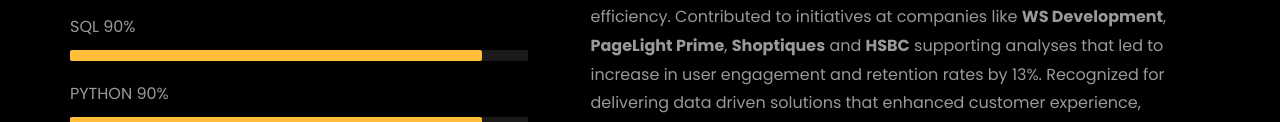
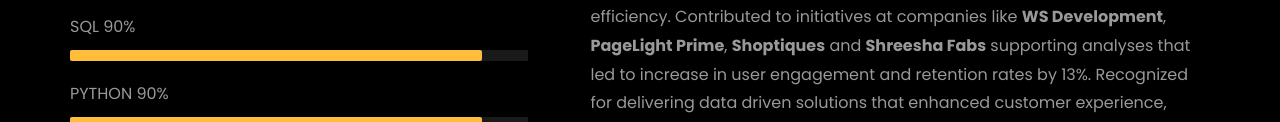
Before and after one commit to kunalg569/portfolio.github.io, a plain HTML site: page index.html in a window 1280 px wide. Shown: the part 1102-1224 px from the top of the page. Drawn offline with Linux system fonts and the light colour scheme; animation ran at ten frames a second; files whose address does not match are found by name.

Commit message:
index updated

```diff
--- a/index.html
+++ b/index.html
@@ -279,7 +279,7 @@
 								<h2 class="mb-4">About Me</h2>
 
 								<p>I often see tehcnical people struggle communicating with non technical stakeholders. With my 3 yr+ comprehensive experience in the field of data analytics accompanied by a Masters in Engineering Management, I act as a connecting brige between them.
-								 Expertise in transforming complex data into actionable insights, driving strategic decision-making and operational efficiency. Contributed to initiatives at companies like <strong>WS Development</strong>, <strong>PageLight Prime</strong>, <strong>Shoptiques</strong> and <strong>HSBC</strong> supporting analyses that led to increase in user engagement and retention rates by 13%. Recognized for delivering data driven solutions that enhanced customer experience, business performance and revenue growth and profits.
+								 Expertise in transforming complex data into actionable insights, driving strategic decision-making and operational efficiency. Contributed to initiatives at companies like <strong>WS Development</strong>, <strong>PageLight Prime</strong>, <strong>Shoptiques</strong> and <strong>Shreesha Fabs</strong> supporting analyses that led to increase in user engagement and retention rates by 13%. Recognized for delivering data driven solutions that enhanced customer experience, business performance and revenue growth and profits.
 								</p>
 								<ul class="about-info mt-4 px-md-0 px-2">
 									<li class="d-flex"><span>Profile:</span> <span>Data and Business Intelligence Analytics</span></li>
```
